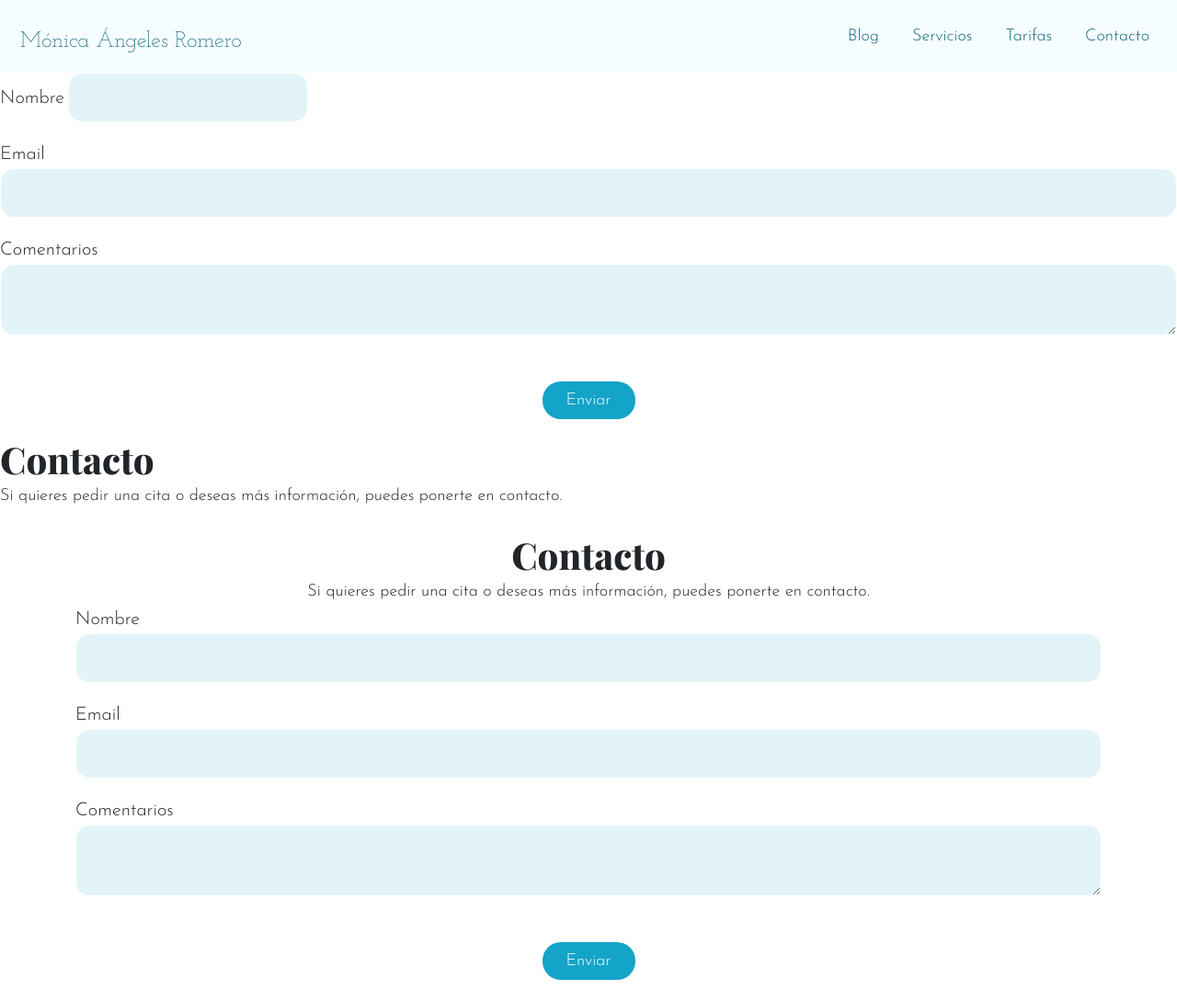
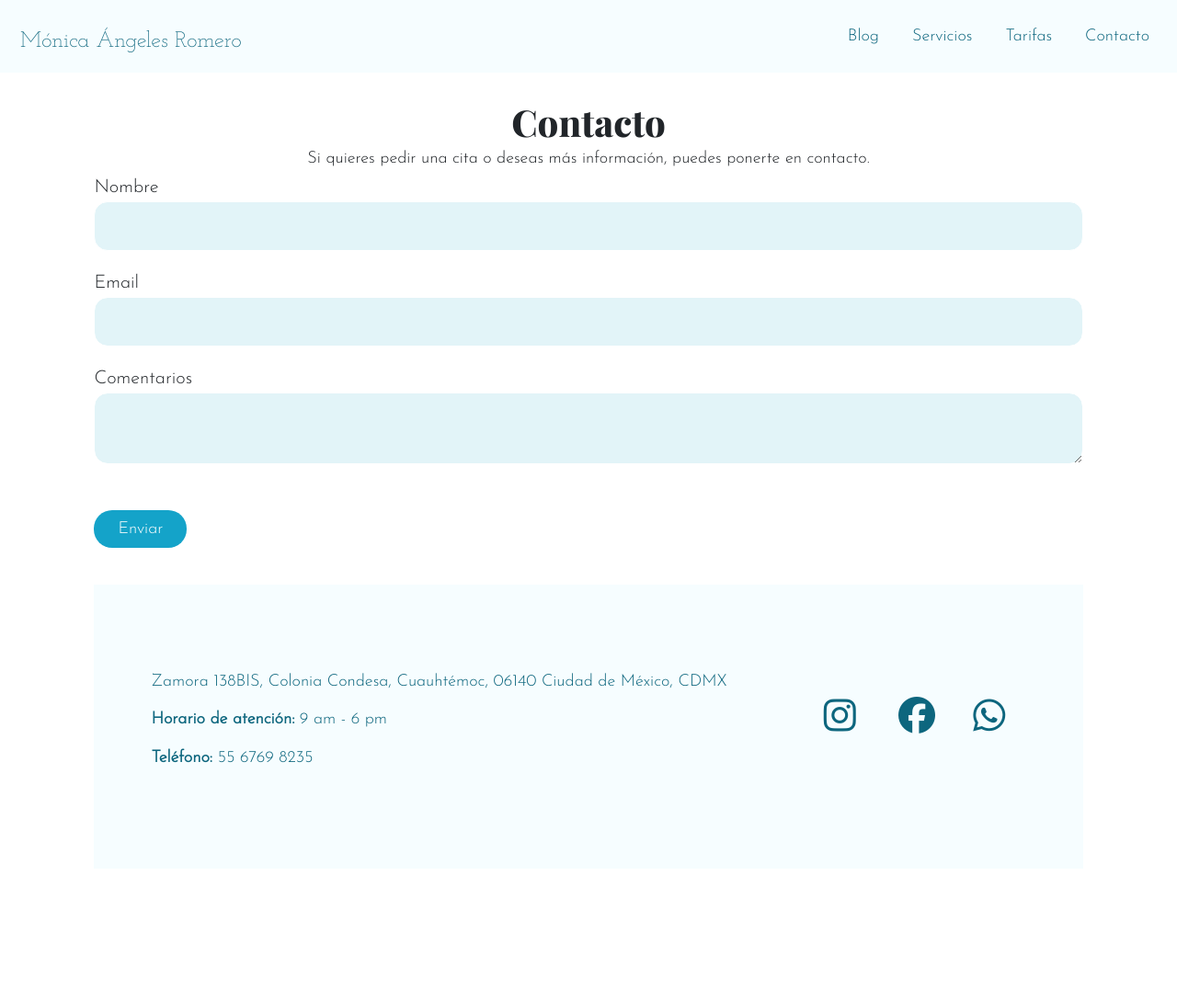
Before and after one commit to Valeria-Flores/PF_Flores, a website: page pages/contacto.html in a window 1280 px wide. Shown: the top 1089 px of the page at 92% size. After the commit the page ends 945 px from the top, so only its background shows below. Drawn offline with nearby package versions, Linux system fonts and the light colour scheme.

Commit message:
grid contactos

```diff
--- a/pages/contacto.html
+++ b/pages/contacto.html
@@ -56,76 +56,26 @@
         </div>
     </nav>
 
-    <main class="main-grid">
+    <main class="c-grid">
         <!--Titulo de la seccion-->
-        <div class="t-seccion">
+        <div class="t-seccion animate__animated animate__fadeInUp">
             <h1>Contacto</h1>
             <p>Si quieres pedir una cita o deseas más información, puedes ponerte en contacto.</p>
         </div>
         <div class="c-seccion">
             <!--Formulario-->
             <form class="animate__animated animate__fadeInUp">
-                <div class="">
-                    <div class="">
                 <label for="name">Nombre</label>
+                <br>
                 <input type="text" class="s-textinput break" id="nombre">
-                    </div>
-                </div>
-                <div class="row">
-                    <div class="col-12 col-lg-12">
+                <br>
                 <label for="email">Email</label>
                 <input type="email" class="form-control s-textinput break" id="email">
-                    </div>
-                </div>
-                <div class="row">
-                    <div class="col-12 col-lg-12">
                 <label for="comments">Comentarios</label>
                 <textarea class="form-control s-textinput break" id="comentarios"></textarea>
-                    </div>
-                </div>
-                <div class="row">
-                    <div class="col-12 col-lg-12 align-center">
-                        <button type="button" class="btn buttons align-center break">Enviar</button>
-                    </div>
-                </div>
+                <button type="button" class="btn buttons break bt">Enviar</button>
             </form>
         </div>
-
-
-
-        <div class="n-seccion animate__animated animate__fadeInUp">
-            <br>
-            <h1>Contacto</h1>
-            <p>Si quieres pedir una cita o deseas más información, puedes ponerte en contacto.</p>
-        </div>
-        <!--Formulario-->
-        <form class="container animate__animated animate__fadeInUp">
-            <div class="row">
-                <div class="col-12 col-lg-12">
-                    <label for="name">Nombre</label>
-                    <input type="text" class="form-control s-textinput break" id="nombre">
-                </div>
-            </div>
-            <div class="row">
-                <div class="col-12 col-lg-12">
-                    <label for="email">Email</label>
-                    <input type="email" class="form-control s-textinput break" id="email">
-                </div>
-            </div>
-            <div class="row">
-                <div class="col-12 col-lg-12">
-                    <label for="comments">Comentarios</label>
-                    <textarea class="form-control s-textinput break" id="comentarios"></textarea>
-                </div>
-            </div>
-            <div class="row">
-                <div class="col-12 col-lg-12 align-center">
-                    <button type="button" class="btn buttons align-center break">Enviar</button>
-                </div>
-            </div>
-        </form>
-        <br>
-    </main>
 
     <!--Footer-->
     <footer>
--- /dev/null
+++ b/scss/_contacto.scss
@@ -0,0 +1,24 @@
+.c-grid{
+    display: grid;
+    margin-left: 8%;
+    margin-right: 8%;
+    grid-template-areas:
+    "titulo"
+    "contenido";
+
+    .t-seccion{
+        grid-area: titulo;
+        justify-self: center;
+        text-align: center;
+        padding-top: 30px;
+    }
+    .c-seccion{
+        grid-area: contenido;
+        .bt{
+            justify-items: center;
+        }
+        input{
+            width: 100%;
+        }
+    }
+}
--- a/scss/_grids.scss
+++ /dev/null
@@ -1,13 +0,0 @@
-.main-grid{
-    display: grid;
-    grid-template-areas:
-    "descripcion"
-    "titulo";
-
-    .t-seccion{
-        grid-area: titulo;
-    }
-    .formulario{
-        grid-area: descripcion;
-    }
-}
--- a/scss/style.scss
+++ b/scss/style.scss
@@ -3,7 +3,8 @@
 @import 'footer';
 @import 'pages';
 @import 'animaciones';
-@import 'grids';
+@import 'contacto';
+@import'servicios';
 
 // Estilo de fuentes
 main{
```
Also changed, not shown: css/style.css, scss/_servicios.scss (added), 1 other file. Lines whose indentation alone changed are shown as unchanged.
